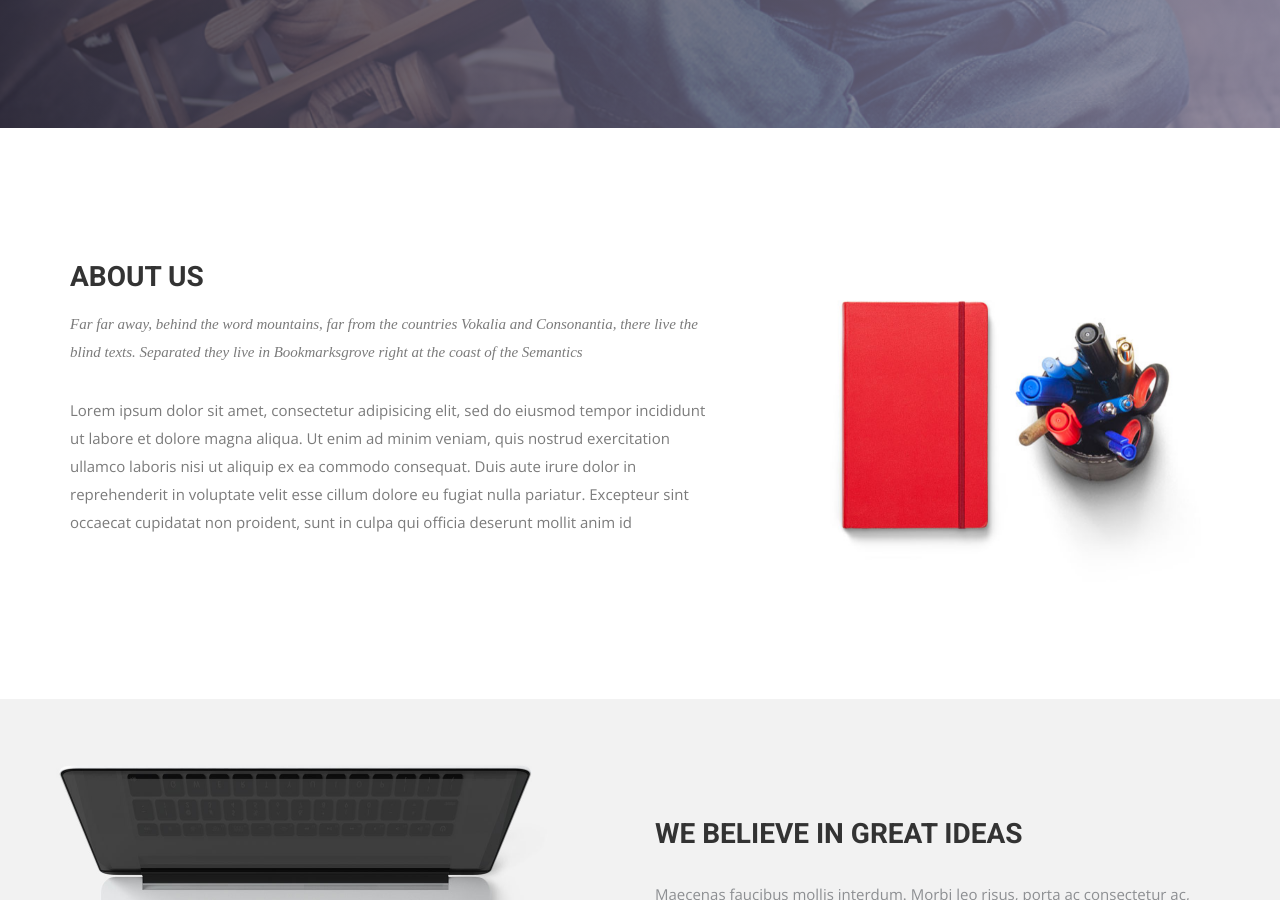
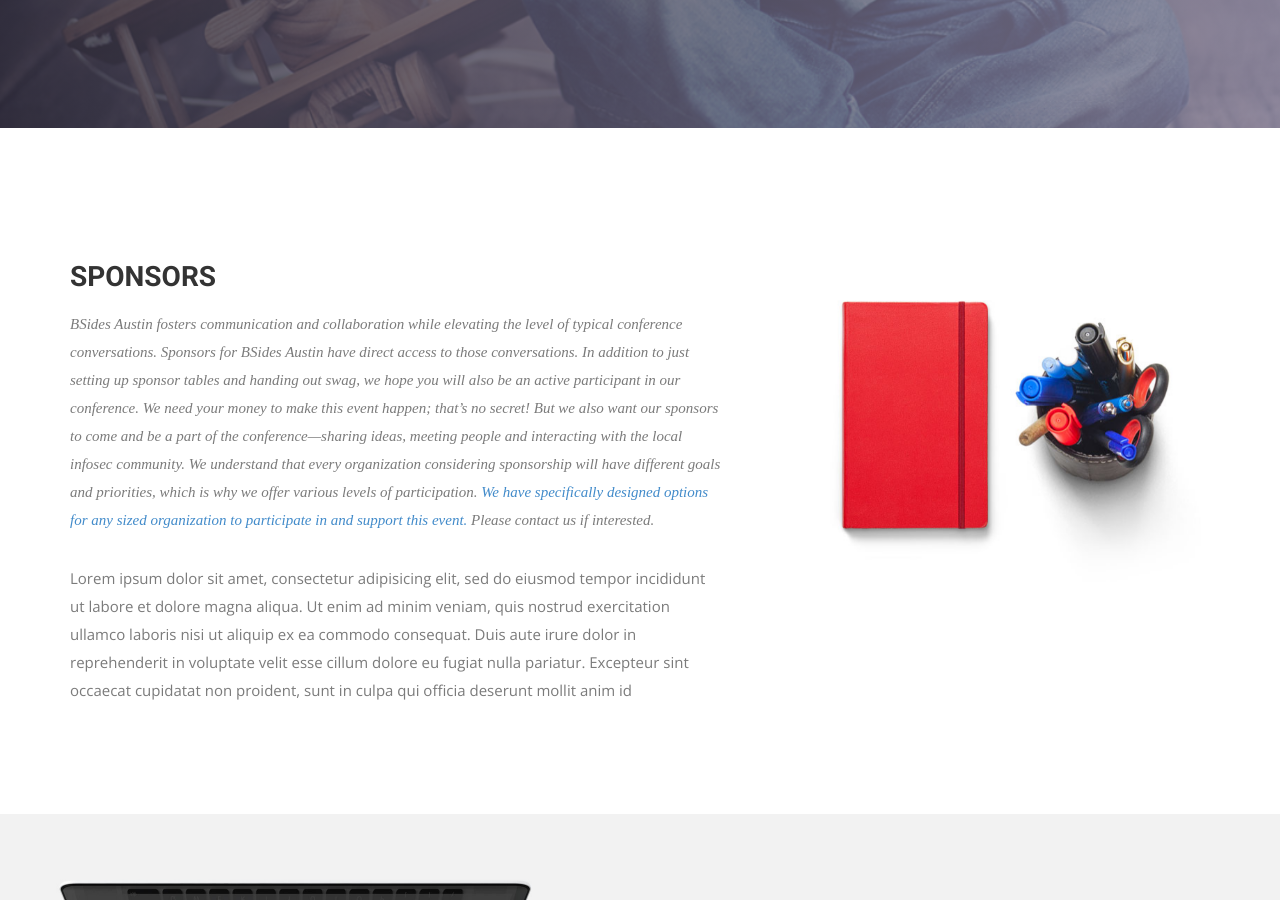
Before and after one commit to bsidesaustin/test, a Jekyll site: the page built from index.html, in a window 1280 px wide and 900 px high, scrolled down 787 px. Built offline with Jekyll 4.4.1, drawn with Linux system fonts in a browser that asks for light colours; nearby versions of some CDN libraries; some web fonts are replaced.

Commit message:
Update index.html

```diff
--- a/index.html
+++ b/index.html
@@ -1,6 +1,6 @@
 ---
 layout: page
-title: Airspace
+title: BSides Austin
 permalink: /
 ---
 
@@ -14,8 +14,6 @@
           <p>BSides Austin is the largest yearly information security conference in Texas! Our programming focuses on high-quality content, and our smaller, more intimate networking atmosphere fosters strong audience participation and overall group interaction.</p>
 <br>Follow us on Twitter for all the latest news about deadlines, programming, parking, etc: @BSidesAustin
 
-
-
         </div>
       </div>
     </div>
@@ -28,8 +26,10 @@
       <div class="col-md-7 col-sm-12">
         <div class="block">
           <div class="section-title">
-            <h2>About Us</h2>
-            <p>Far far away, behind the word mountains, far from the countries Vokalia and Consonantia, there live the blind texts. Separated they live in Bookmarksgrove right at the coast of the Semantics</p>
+            <h2>Sponsors</h2>
+            <p>BSides Austin fosters communication and collaboration while elevating the level of typical conference conversations. Sponsors for BSides Austin have direct access to those conversations. In addition to just setting up sponsor tables and handing out swag, we hope you will also be an active participant in our conference. <em>We need your money to make this event happen; that’s no secret!</em> But we also want our sponsors to come and be a part of the conference—sharing ideas, meeting people and interacting with the local infosec community. We understand that every organization considering sponsorship will have different goals and priorities, which is why we offer various levels of participation. <a href="/sponsor/">We have specifically designed options for any sized organization to participate in and support this event.</a> Please contact us if interested.</p>
+
+
           </div>
           <p>Lorem ipsum dolor sit amet, consectetur adipisicing elit, sed do eiusmod tempor incididunt ut labore et dolore magna aliqua. Ut enim ad minim veniam, quis nostrud exercitation ullamco laboris nisi ut aliquip ex ea commodo consequat. Duis aute irure dolor in reprehenderit in voluptate velit esse cillum dolore eu fugiat nulla pariatur. Excepteur sint occaecat cupidatat non proident, sunt in culpa qui officia deserunt mollit anim id </p>
         </div>
```
